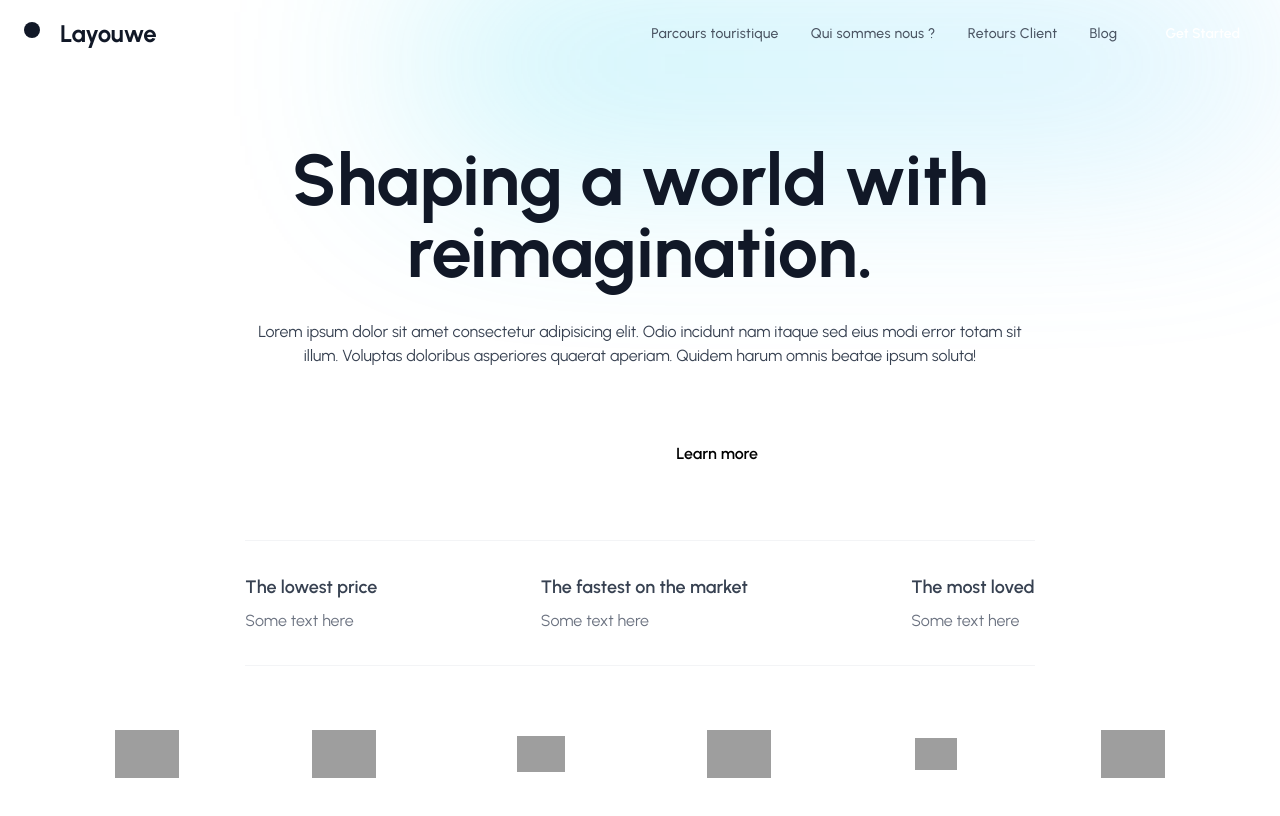
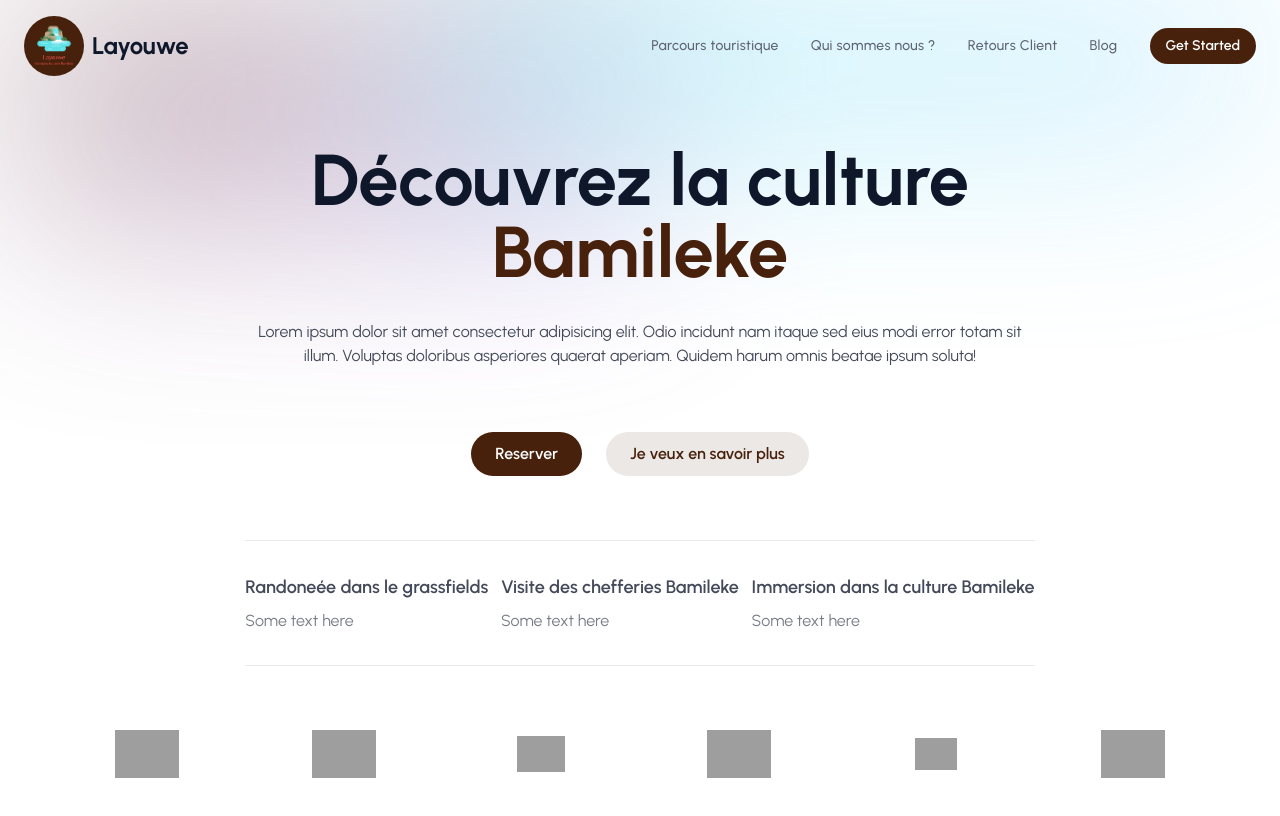
Before and after one commit to lvndry/layouwe, an Astro site: page / in a window 1280 px wide. Shown: the top 816 px of the page. Built offline with nearby package versions, Linux system fonts and the light colour scheme; Astro itself is replaced by a stand-in of ours; grey boxes are pictures that could not be loaded.

Commit message:
hero text + theme

```diff
--- a/src/components/AppHeader.astro
+++ b/src/components/AppHeader.astro
@@ -1,5 +1,7 @@
 ---
 import Container from "./Container.astro";
+import logo from "../assets/images/layouwe.png";
+import { Image } from "astro:assets";
 ---
 
 <header>
@@ -10,10 +12,12 @@ import Container from "./Container.astro";
       >
         <div class="relative z-20 w-full flex justify-between lg:w-max md:px-0">
           <a href="#home" aria-label="logo" class="flex space-x-2 items-center">
-            <div aria-hidden="true" class="flex space-x-1">
-              <div class="h-4 w-4 rounded-full bg-gray-900 dark:bg-white"></div>
-              <div class="h-6 w-2 bg-primary"></div>
-            </div>
+            <Image
+              src={logo}
+              height={60}
+              alt={"Layouwe logo"}
+              class="relative mx-auto rounded-full overflow-hidden"
+            />
             <span class="text-2xl font-bold text-gray-900 dark:text-white"
               >Layouwe</span
             >
--- a/src/components/HeroSection.astro
+++ b/src/components/HeroSection.astro
@@ -22,8 +22,9 @@ import Container from "./Container.astro";
         <h1
           class="text-gray-900 dark:text-white font-bold text-5xl md:text-6xl xl:text-7xl"
         >
-          Shaping a world with <span class="text-primary dark:text-white"
-            >reimagination.</span>
+          Découvrez la culture <span class="text-primary dark:text-white"
+            >Bamileke</span
+          >
         </h1>
         <p class="mt-8 text-gray-700 dark:text-gray-300">
           Lorem ipsum dolor sit amet consectetur adipisicing elit. Odio incidunt
@@ -36,7 +37,7 @@ import Container from "./Container.astro";
             class="relative flex h-11 w-full items-center justify-center px-6 before:absolute before:inset-0 before:rounded-full before:bg-primary before:transition before:duration-300 hover:before:scale-105 active:duration-75 active:before:scale-95 sm:w-max"
           >
             <span class="relative text-base font-semibold text-white"
-              >Get started</span
+              >Reserver</span
             >
           </a>
           <a
@@ -45,7 +46,7 @@ import Container from "./Container.astro";
           >
             <span
               class="relative text-base font-semibold text-primary dark:text-white"
-              >Learn more</span
+              >Je veux en savoir plus</span
             >
           </a>
         </div>
@@ -54,19 +55,19 @@ import Container from "./Container.astro";
         >
           <div class="text-left">
             <h6 class="text-lg font-semibold text-gray-700 dark:text-white">
-              The lowest price
+              Randoneée dans le grassfields
             </h6>
             <p class="mt-2 text-gray-500">Some text here</p>
           </div>
           <div class="text-left">
             <h6 class="text-lg font-semibold text-gray-700 dark:text-white">
-              The fastest on the market
+              Visite des chefferies Bamileke
             </h6>
             <p class="mt-2 text-gray-500">Some text here</p>
           </div>
           <div class="text-left">
             <h6 class="text-lg font-semibold text-gray-700 dark:text-white">
-              The most loved
+              Immersion dans la culture Bamileke
             </h6>
             <p class="mt-2 text-gray-500">Some text here</p>
           </div>
--- a/tailwind.config.mjs
+++ b/tailwind.config.mjs
@@ -1,8 +1,51 @@
 /** @type {import('tailwindcss').Config} */
 export default {
-	content: ['./src/**/*.{astro,html,js,jsx,md,mdx,svelte,ts,tsx,vue}'],
-	theme: {
-		extend: {},
-	},
-	plugins: [],
-}
+  content: ["./src/**/*.{astro,html,js,jsx,md,mdx,svelte,ts,tsx,vue}"],
+  theme: {
+    colors: ({ colors }) => ({
+      inherit: colors.inherit,
+      current: colors.current,
+      transparent: colors.transparent,
+      primary: "#47210B",
+      secondary: "#ff7e33",
+      info: "#0C63E7",
+      black: colors.black,
+      white: colors.white,
+      slate: colors.slate,
+      gray: {
+        50: "#FAFAFC",
+        100: "#E9E9EC",
+        200: "#C6C8CD",
+        300: "#ACAEB6",
+        400: "#92959F",
+        500: "#777C87",
+        600: "#5D6370",
+        700: "#434959",
+        800: "#293041",
+        900: "#0f172a",
+      },
+      zinc: colors.zinc,
+      neutral: colors.neutral,
+      stone: colors.stone,
+      red: colors.red,
+      orange: colors.orange,
+      amber: colors.amber,
+      yellow: colors.yellow,
+      lime: colors.lime,
+      green: colors.green,
+      emerald: colors.emerald,
+      teal: colors.teal,
+      cyan: colors.cyan,
+      sky: colors.sky,
+      blue: colors.blue,
+      indigo: colors.indigo,
+      violet: colors.violet,
+      purple: colors.purple,
+      fuchsia: colors.fuchsia,
+      pink: colors.pink,
+      rose: colors.rose,
+    }),
+    extend: {},
+  },
+  plugins: [],
+};
```
Also changed, not shown: src/assets/images/layouwe.png (added).
